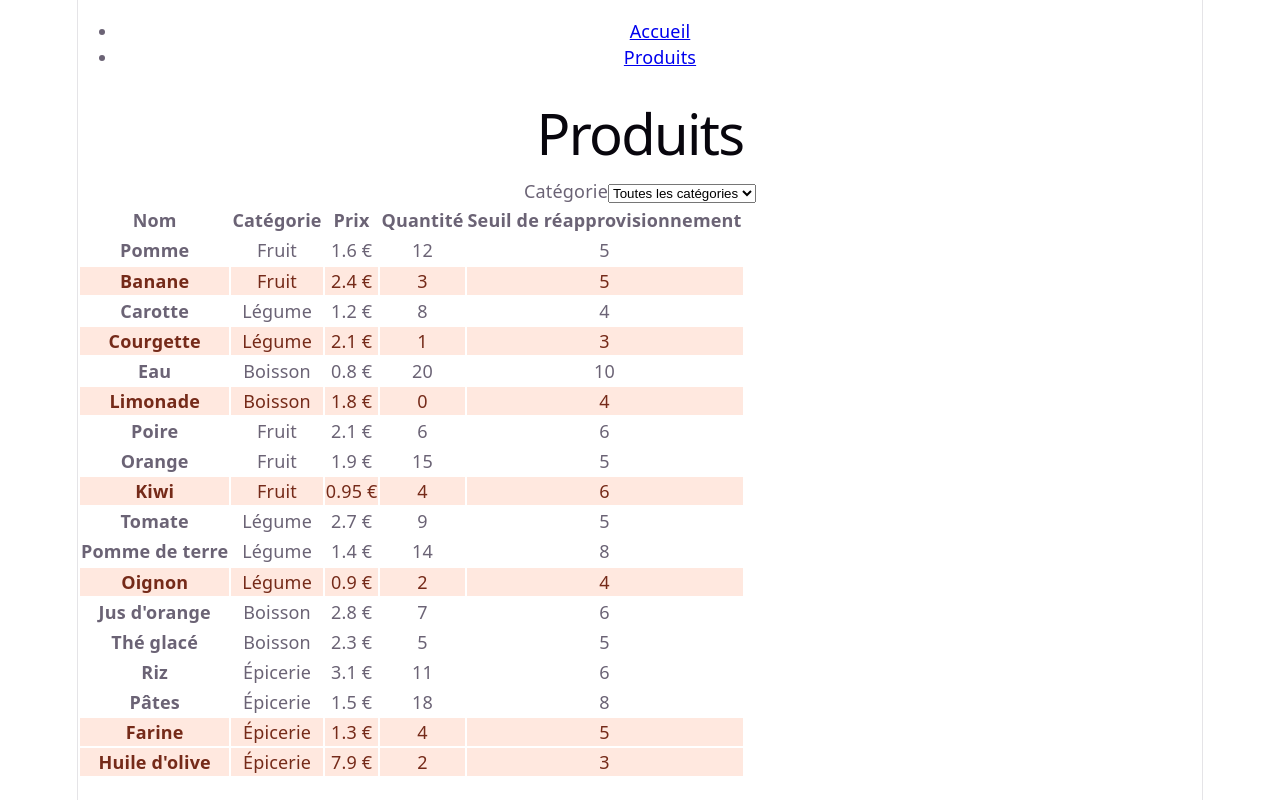
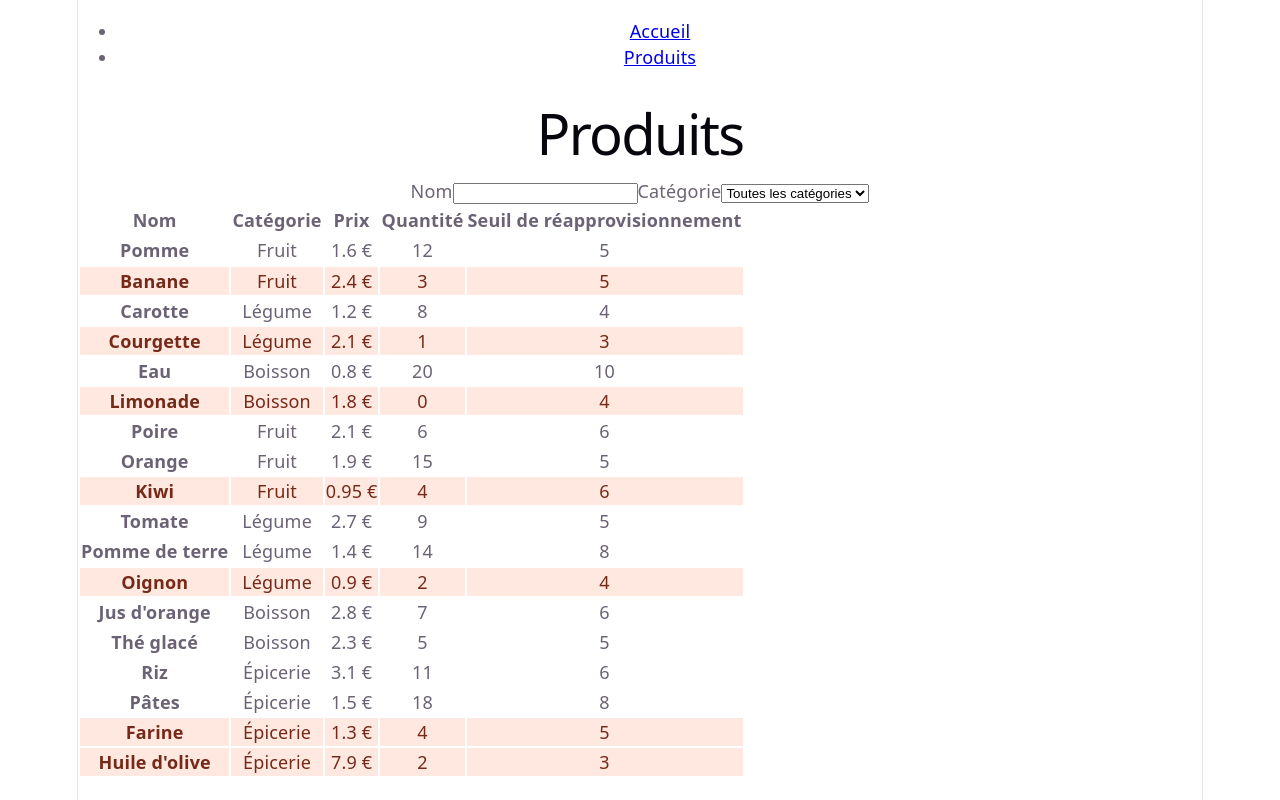
Before and after one commit to Kant-Righteous/MIAGE-M2-IPM, a React app in the folder developpement-front/demo/mini-project/app/: page /products in a window 1280 px wide. Built offline with nearby package versions, Linux system fonts and the light colour scheme; the HTML template or start-up script is replaced by a standard one.

Commit message:
feat: 添加商品名称筛选

```diff
--- a/developpement-front/demo/mini-project/app/src/App.jsx
+++ b/developpement-front/demo/mini-project/app/src/App.jsx
@@ -10,8 +10,9 @@ import './App.css'
 function App() {
   const [orders] = useState([])
   const [selectedCategory, setSelectedCategory] = useState('')
+  const [searchName, setSearchName] = useState('')
   const categoryStats = getCategoryStats(products)
-  const filteredProducts = filterProducts(products, { category: selectedCategory })
+  const filteredProducts = filterProducts(products, { category: selectedCategory, name: searchName })
 
   return (
     <>
@@ -31,6 +32,8 @@ function App() {
               categories={Object.keys(categoryStats)}
               selectedCategory={selectedCategory}
               onCategoryChange={setSelectedCategory}
+              searchName={searchName}
+              onNameChange={setSearchName}
             />
           }
         />
--- a/developpement-front/demo/mini-project/app/src/components/searchbar/SearchBar.jsx
+++ b/developpement-front/demo/mini-project/app/src/components/searchbar/SearchBar.jsx
@@ -1,6 +1,13 @@
-function SearchBar({ categories, selectedCategory, onCategoryChange }) {
+function SearchBar({ categories, selectedCategory, onCategoryChange, searchName, onNameChange }) {
   return (
     <div>
+      <label htmlFor="name-filter">Nom</label>
+      <input
+        id="name-filter"
+        type="search"
+        value={searchName}
+        onChange={(event) => onNameChange(event.target.value)}
+      />
       <label htmlFor="category-filter">Catégorie</label>
       <select
         id="category-filter"
--- a/developpement-front/demo/mini-project/app/src/model/filterProducts.js
+++ b/developpement-front/demo/mini-project/app/src/model/filterProducts.js
@@ -1,3 +1,8 @@
-export function filterProducts(products, { category }) {
-  return products.filter((product) => !category || product.category === category)
+export function filterProducts(products, { category, name = '' }) {
+  const searchName = name.trim().toLocaleLowerCase()
+
+  return products.filter((product) =>
+    (!category || product.category === category) &&
+    product.name.toLocaleLowerCase().includes(searchName)
+  )
 }
--- a/developpement-front/demo/mini-project/app/src/pages/ProductsPage.jsx
+++ b/developpement-front/demo/mini-project/app/src/pages/ProductsPage.jsx
@@ -1,7 +1,7 @@
 import SearchBar from '../components/searchbar/SearchBar.jsx'
 import TableProduct from '../components/product/TableProduct.jsx'
 
-function ProductsPage({ products, categories, selectedCategory, onCategoryChange }) {
+function ProductsPage({ products, categories, selectedCategory, onCategoryChange, searchName, onNameChange }) {
   return (
     <main>
       <h1>Produits</h1>
@@ -9,6 +9,8 @@ function ProductsPage({ products, categories, selectedCategory, onCategoryChange
         categories={categories}
         selectedCategory={selectedCategory}
         onCategoryChange={onCategoryChange}
+        searchName={searchName}
+        onNameChange={onNameChange}
       />
       <TableProduct products={products} />
     </main>
```
